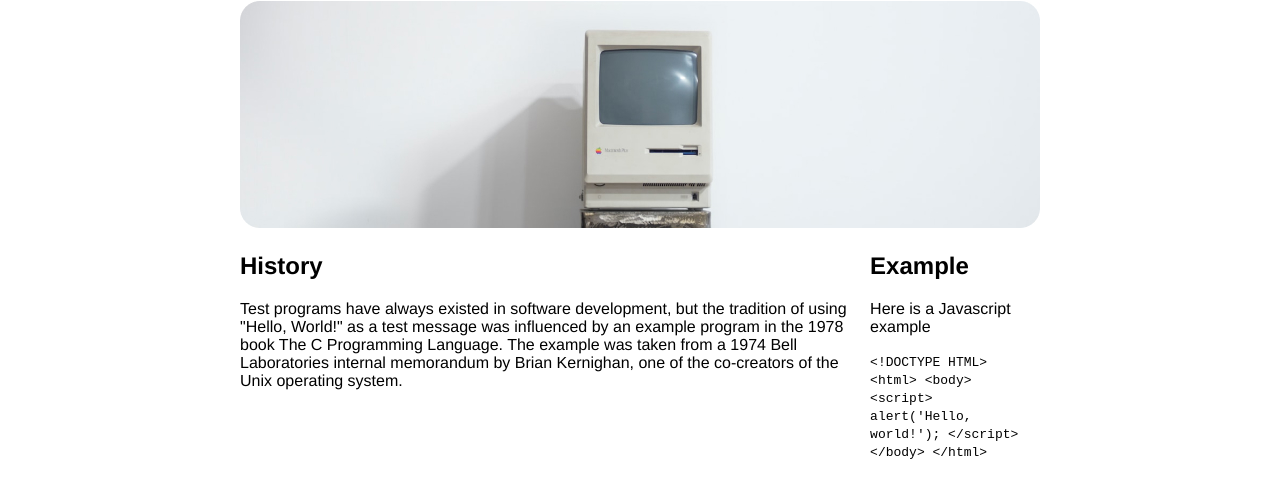
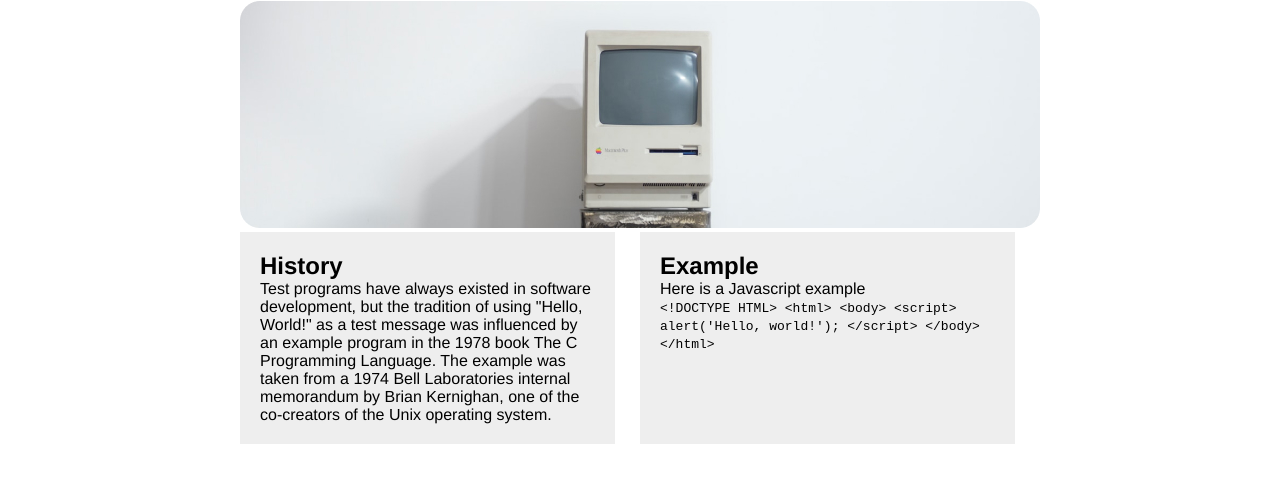
Before and after one commit to JaxH2003/Hello-World2, a plain HTML site: page index.html in a window 1280 px wide. Shown: the part 94-592 px from the top of the page. Drawn offline with Linux system fonts and the light colour scheme.

Commit message:
flexbox changes

```diff
--- a/screen.css
+++ b/screen.css
@@ -14,8 +14,24 @@ main {
 
 .Details {
     display: flex;
+    gap: 25px;
+}
+
+.Details section {
+    flex-grow: 1;
+    flex-basis: 0;
+    background: #eee;
+    padding: 20px;
 }
 
 img{
     width: 100%;
 }
+
+h2 {
+    margin: 0;
+}
+
+p {
+    margin: 0;
+}
```
